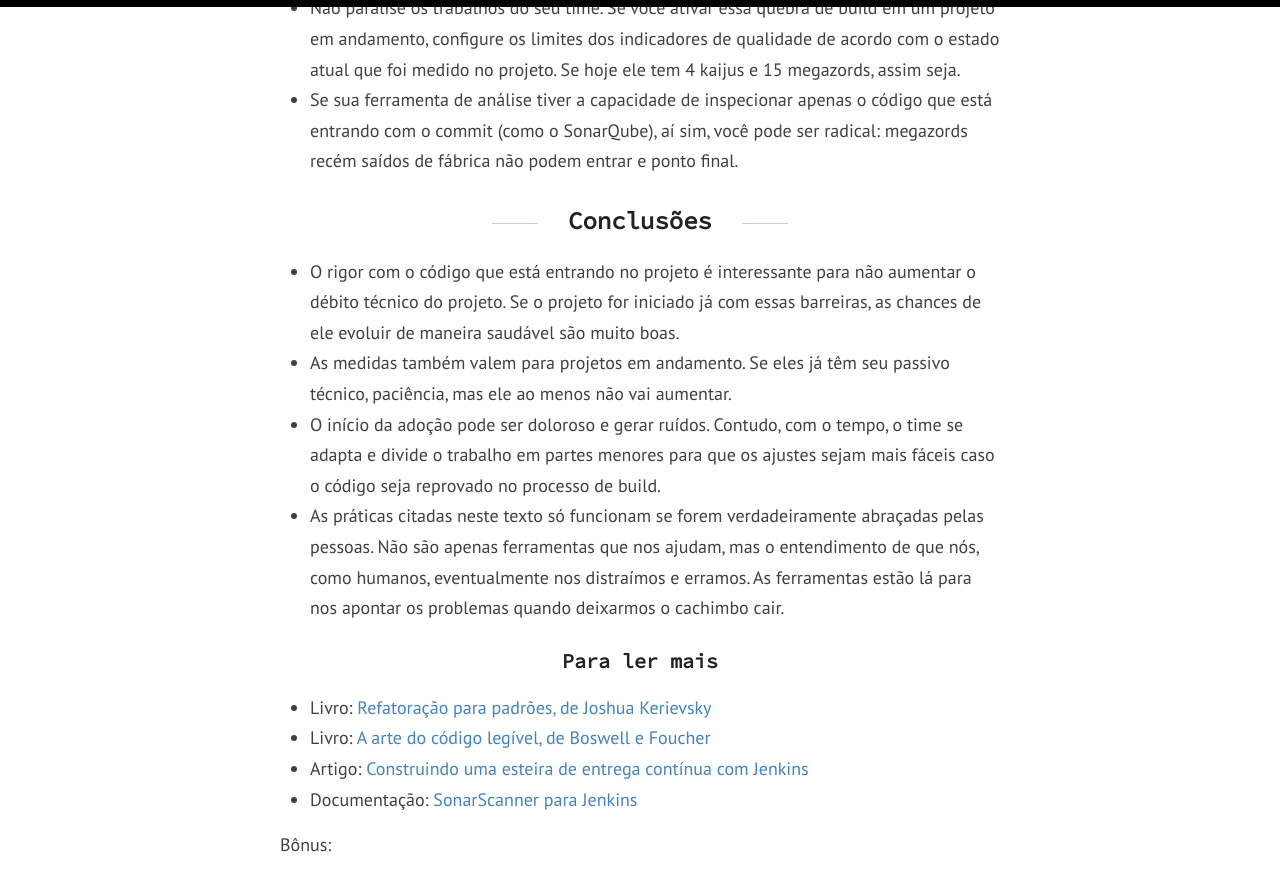
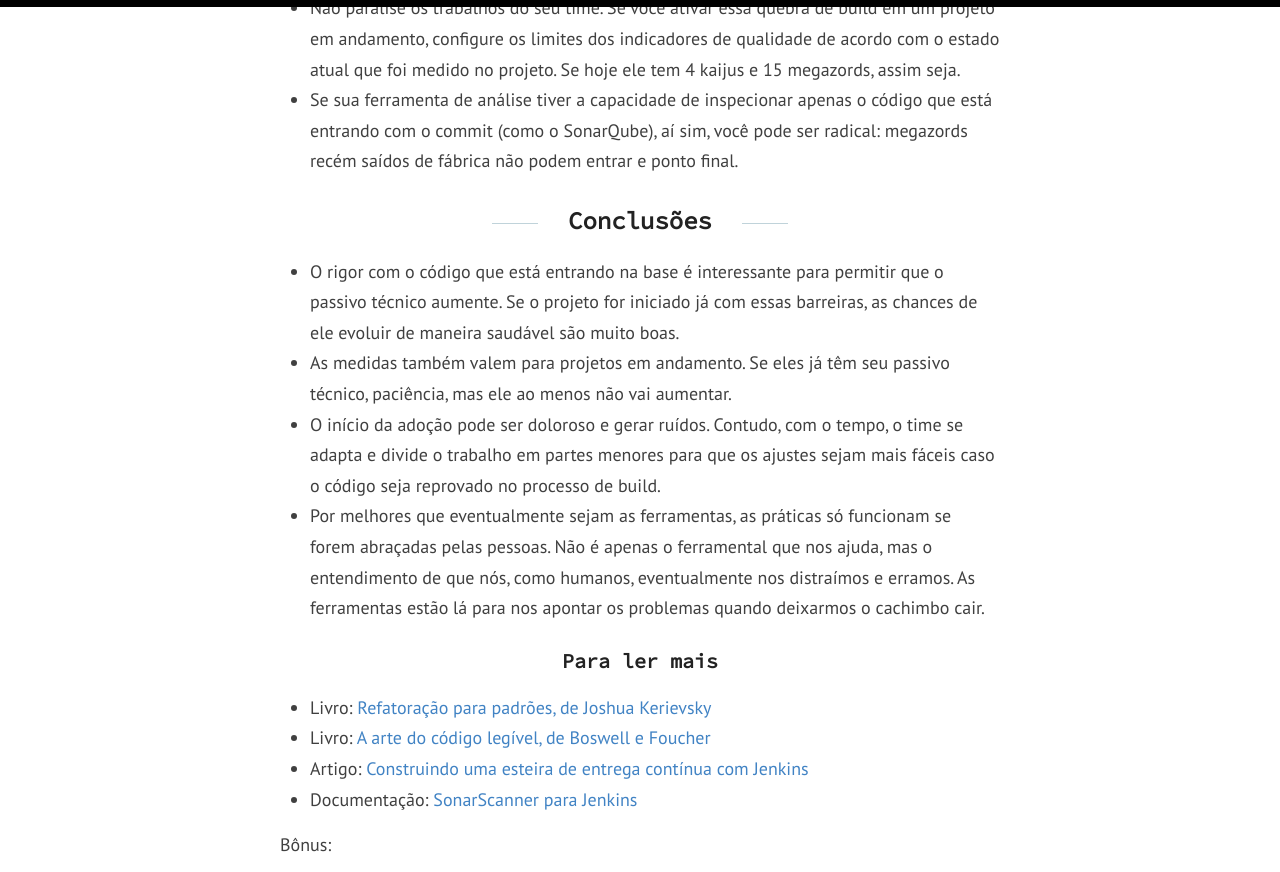
Before and after one commit to edsoncunha/edsoncunha.github.io, a Jekyll site: the page built from _posts/2019-10-21-dois-truques-magicos-para-projetos-de-software-saudaveis.md, in a window 1280 px wide and 900 px high, scrolled down 4498 px, cut to the strip 0-872 px from the top of the window. Built offline with Jekyll 4.4.1, drawn with Linux system fonts in a browser that asks for light colours; comment, search, counter and statistics services are not loaded.

Commit message:
Update 2019-10-21-dois-truques-magicos-para-projetos-de-software-saudaveis.md

```diff
--- a/_posts/2019-10-21-dois-truques-magicos-para-projetos-de-software-saudaveis.md
+++ b/_posts/2019-10-21-dois-truques-magicos-para-projetos-de-software-saudaveis.md
@@ -81,10 +81,10 @@ Aplicando esse conceito aos nossos projetos, o que temos é que eles serão baca
 
 ## Conclusões
 
-- O rigor com o código que está entrando no projeto é interessante para não aumentar o débito técnico do projeto. Se o projeto for iniciado já com essas barreiras, as chances de ele evoluir de maneira saudável são muito boas.
+- O rigor com o código que está entrando na base é interessante para permitir que o passivo técnico aumente. Se o projeto for iniciado já com essas barreiras, as chances de ele evoluir de maneira saudável são muito boas.
 - As medidas também valem para projetos em andamento. Se eles já têm seu passivo técnico, paciência, mas ele ao menos não vai aumentar.
 - O início da adoção pode ser doloroso e gerar ruídos. Contudo, com o tempo, o time se adapta e divide o trabalho em partes menores para que os ajustes sejam mais fáceis caso o código seja reprovado no processo de build.
-- As práticas citadas neste texto só funcionam se forem verdadeiramente abraçadas pelas pessoas. Não são apenas ferramentas que nos ajudam, mas o entendimento de que nós, como humanos, eventualmente nos distraímos e erramos. As ferramentas estão lá para nos apontar os problemas quando deixarmos o cachimbo cair.
+- Por melhores que eventualmente sejam as ferramentas, as práticas só funcionam se forem abraçadas pelas pessoas. Não é apenas o ferramental que nos ajuda, mas o entendimento de que nós, como humanos, eventualmente nos distraímos e erramos. As ferramentas estão lá para nos apontar os problemas quando deixarmos o cachimbo cair.
 
 
 ### Para ler mais
```
